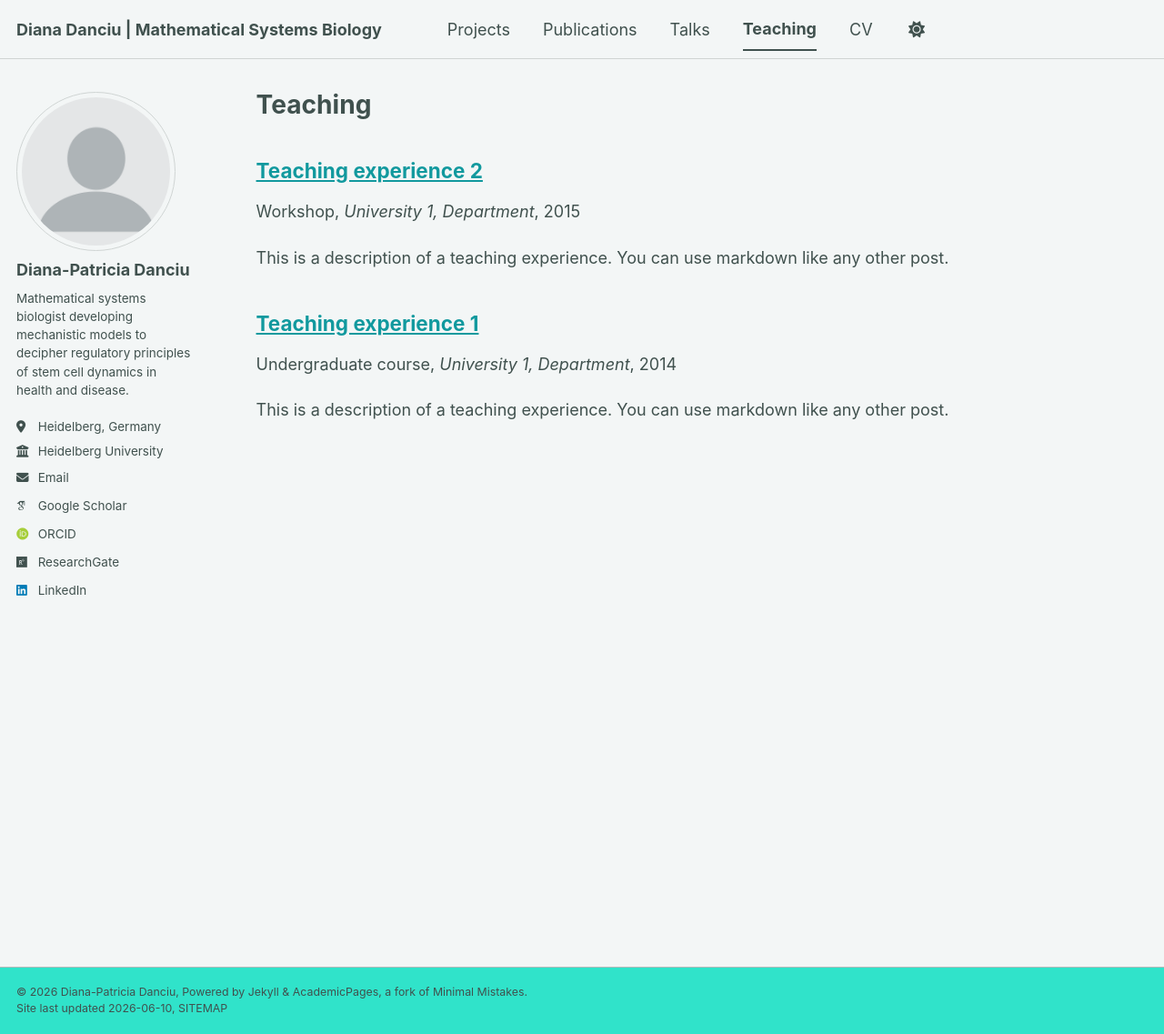
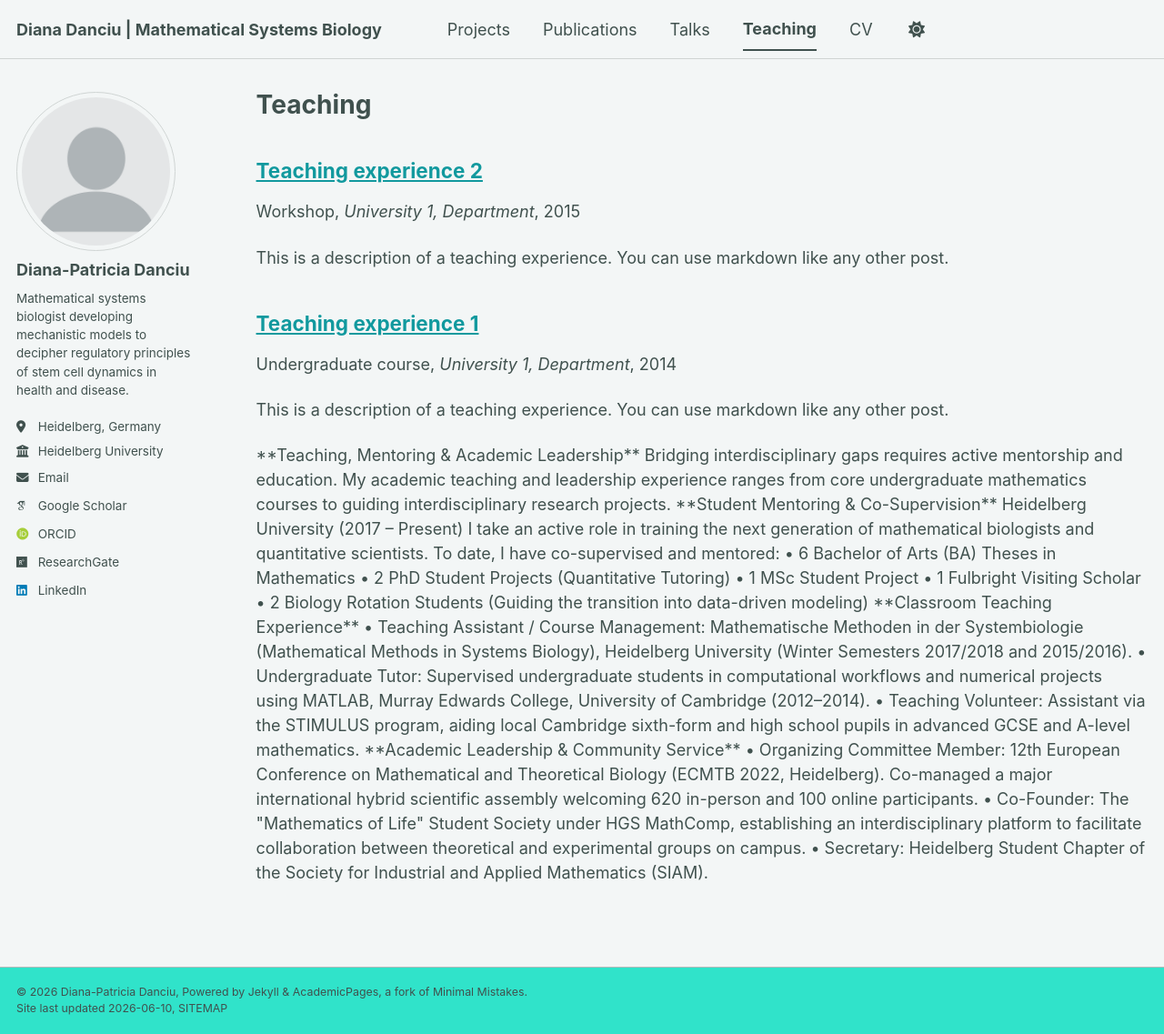
Before and after one commit to dpdanciu/dpdanciu.github.io, a Jekyll site: the page built from _pages/teaching.html, in a window 1280 px wide and 1137 px high. Shown: the whole window at 91% size. Built offline with Jekyll 4.4.1, drawn with Linux system fonts in a browser that asks for light colours; some web fonts are replaced; a script bundle is joined from its source files by our own code; library files that are not in the unit come from our copies.

Commit message:
Update teaching.html

```diff
--- a/_pages/teaching.html
+++ b/_pages/teaching.html
@@ -10,3 +10,24 @@ author_profile: true
 {% for post in site.teaching reversed %}
   {% include archive-single.html %}
 {% endfor %}
+
+**Teaching, Mentoring & Academic Leadership**
+Bridging interdisciplinary gaps requires active mentorship and education. My academic teaching and leadership experience ranges from core undergraduate mathematics courses to guiding interdisciplinary research projects.
+
+**Student Mentoring & Co-Supervision**
+Heidelberg University (2017 – Present) I take an active role in training the next generation of mathematical biologists and quantitative scientists. To date, I have co-supervised and mentored:
+•	6 Bachelor of Arts (BA) Theses in Mathematics
+•	2 PhD Student Projects (Quantitative Tutoring)
+•	1 MSc Student Project
+•	1 Fulbright Visiting Scholar
+•	2 Biology Rotation Students (Guiding the transition into data-driven modeling)
+
+**Classroom Teaching Experience**
+•	Teaching Assistant / Course Management: Mathematische Methoden in der Systembiologie (Mathematical Methods in Systems Biology), Heidelberg University (Winter Semesters 2017/2018 and 2015/2016).
+•	Undergraduate Tutor: Supervised undergraduate students in computational workflows and numerical projects using MATLAB, Murray Edwards College, University of Cambridge (2012–2014).
+•	Teaching Volunteer: Assistant via the STIMULUS program, aiding local Cambridge sixth-form and high school pupils in advanced GCSE and A-level mathematics.
+
+**Academic Leadership & Community Service**
+•	Organizing Committee Member: 12th European Conference on Mathematical and Theoretical Biology (ECMTB 2022, Heidelberg). Co-managed a major international hybrid scientific assembly welcoming 620 in-person and 100 online participants.
+•	Co-Founder: The "Mathematics of Life" Student Society under HGS MathComp, establishing an interdisciplinary platform to facilitate collaboration between theoretical and experimental groups on campus.
+•	Secretary: Heidelberg Student Chapter of the Society for Industrial and Applied Mathematics (SIAM).
```
